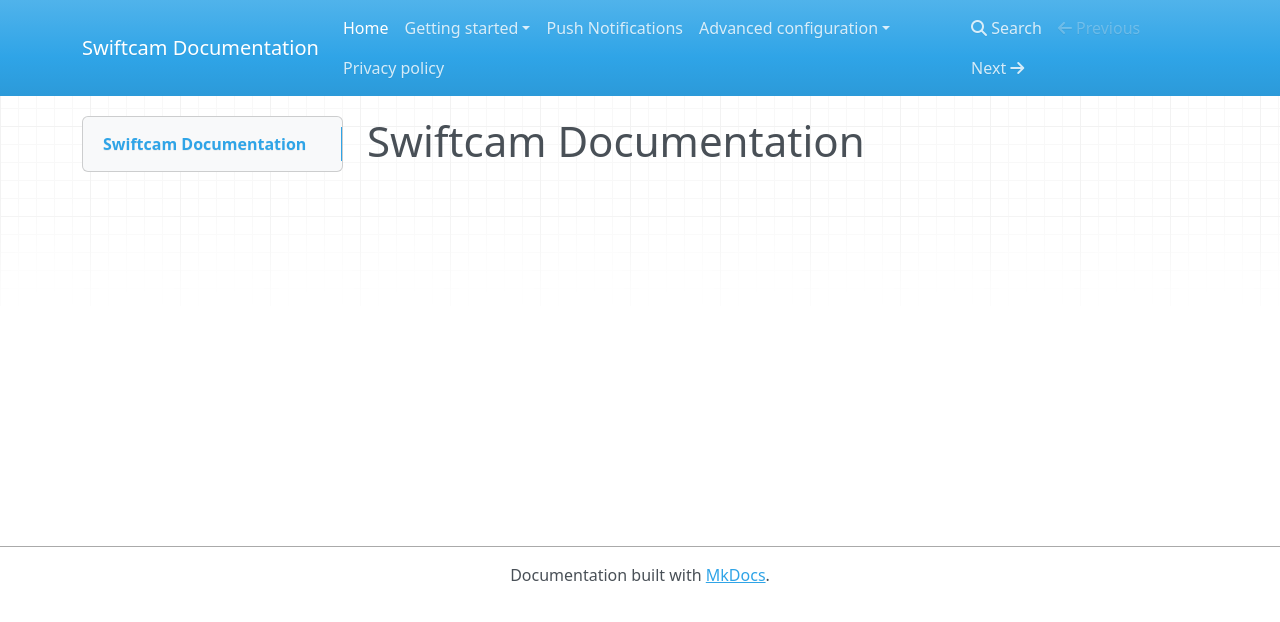
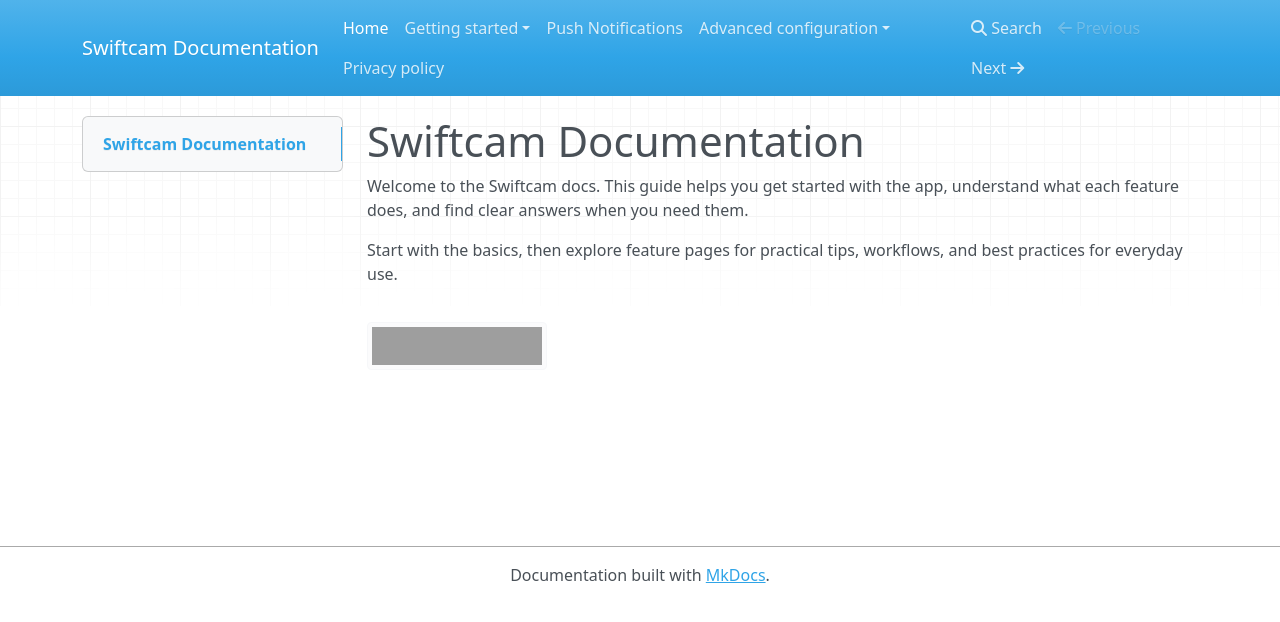
Before and after one commit to binarybucks/swiftcam-docs, an MkDocs documentation site: the page built from docs/index.md, in a window 1280 px wide. Shown: the top 622 px of the page. Built offline with MkDocs 1.6.1, drawn with Linux system fonts in a browser that asks for light colours; nearby versions of some CDN libraries; grey boxes are pictures that could not be loaded.

Commit message:
docs refinements

```diff
--- a/docs/index.md
+++ b/docs/index.md
@@ -1 +1,9 @@
 # Swiftcam Documentation
+
+Welcome to the Swiftcam docs. This guide helps you get started with the app, understand what each feature does, and find clear answers when you need them.
+
+Start with the basics, then explore feature pages for practical tips, workflows, and best practices for everyday use.
+
+<a href="https://apps.apple.com/us/app/swiftcam-webrtc-streaming/id6760419439" aria-label="Download on the App Store">
+  <img src="https://developer.apple.com/assets/elements/badges/download-on-the-app-store.svg" alt="Download on the App Store" width="180">
+</a>
--- a/mkdocs.yml
+++ b/mkdocs.yml
@@ -41,7 +41,9 @@
   - footnotes
   - toc:
       permalink: true
-  - pymdownx.highlight
+  - pymdownx.highlight:
+      pygments_style: github
+      pygments_dark_style: github
   - pymdownx.inlinehilite
   - pymdownx.snippets
   - pymdownx.superfences
@@ -52,7 +54,7 @@
   - Home: index.md
   - Getting started:
     - Backend configuration: backend-configuration.md
-    - App connection configuration: app-connection-configuration.md
+    - App configuration: server-configuration.md
     - Adding cameras: adding-cameras.md
   - Push Notifications: push-notifications.md
 
```
Also changed, not shown: docs/server-configuration.md (renamed from docs/app-connection-configuration.md, +1 -1 lines), 2 other files.
